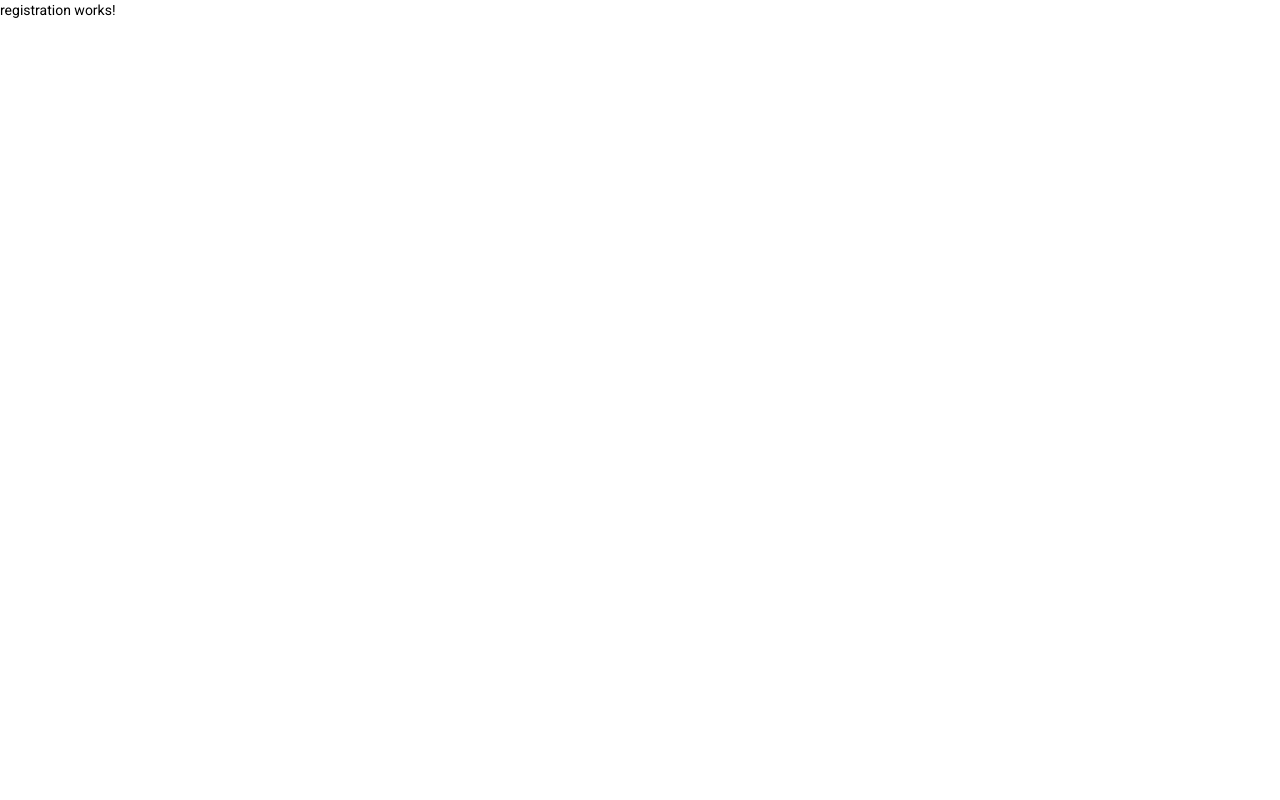
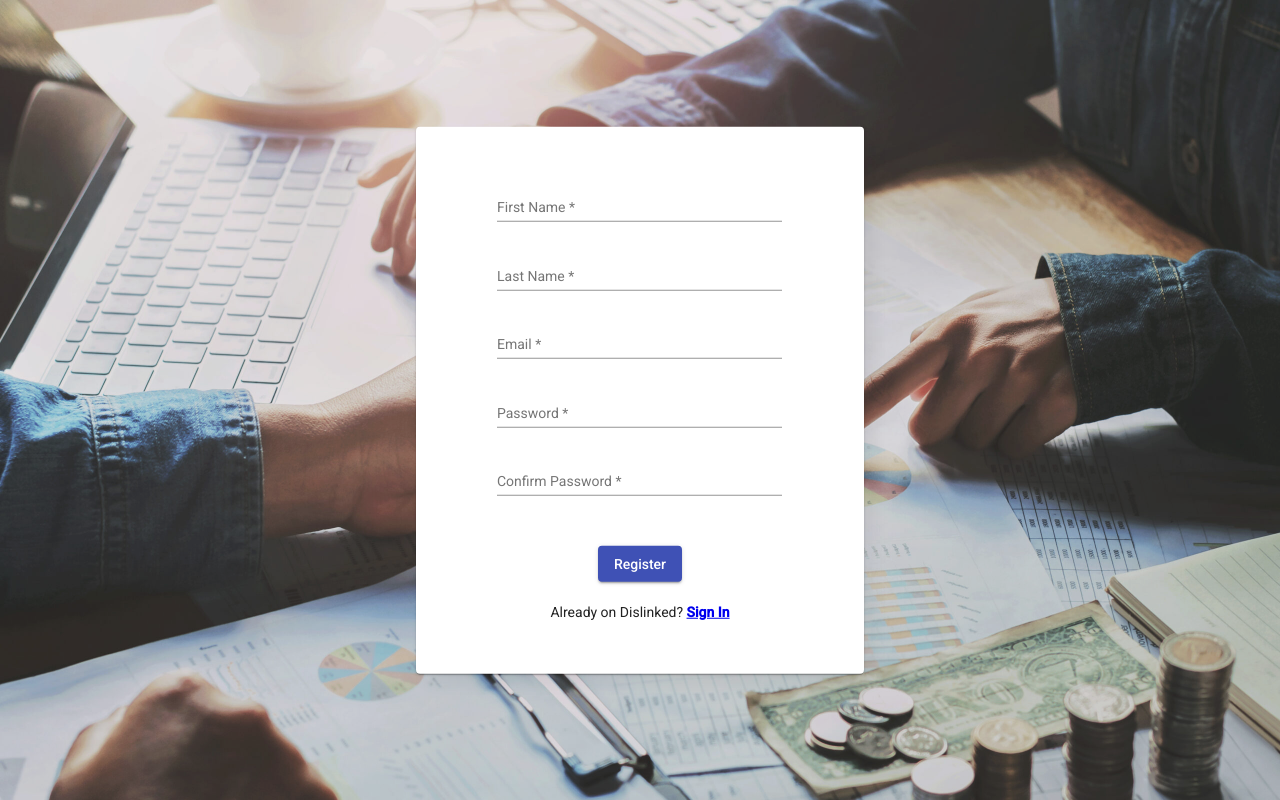
Before and after one commit to XWS-DISLINKT/client-web-app, an Angular app in the folder dislinkt-client/: page /registration in a window 1280 px wide. Built offline with nearby package versions, Linux system fonts and the light colour scheme.

Commit message:
feat(01): add registration page

```diff
--- a/dislinkt-client/src/app/component/registration/registration.component.css
+++ b/dislinkt-client/src/app/component/registration/registration.component.css
@@ -0,0 +1,36 @@
+.background-picture {
+    background: url("../../../assets/images/background2.jpg");
+    background-size: cover;
+    background-position: center;
+    position: relative;
+    width: 100%;
+    height: 100vh;
+}
+
+.overlay {
+    background: rgba(5, 5, 5, 0.525);
+}
+
+#photo {
+    width: 100%;
+    height: 100vh;
+    background: url("../../../assets/images/background4.jpg") top center;
+    background-size: cover;
+    opacity: 0.85;
+    position: relative;
+}
+
+#photo .container {
+    padding-top: 70px;
+    position: relative;
+    text-align: center;
+}
+
+.center {
+    position: absolute;
+    top: 50%;
+    left: 50%;
+    transform: translate(-50%, -50%);
+    box-shadow: 10px 10px 15px rgba(0, 0, 0, 0.05);
+    width: 35%;
+}
--- a/dislinkt-client/src/app/component/registration/registration.component.html
+++ b/dislinkt-client/src/app/component/registration/registration.component.html
@@ -1 +1,57 @@
-<p>registration works!</p>
+<div class="overlay">
+    <section id="photo" class="d-flex flex-column justify-content-center">
+        <div class="container"></div>
+    </section>
+</div>
+<div class="center">
+    <mat-card class="example-card">
+        <div style="margin-left: 15%; margin-right: 15%;">
+            <mat-card-header>
+            </mat-card-header>
+            <br>
+            <mat-card-content style="margin-left: 1%; margin-right: 1%;">
+                <br>
+                <p>
+                    <mat-form-field appearance="legacy" style="width: 100%;">
+                        <mat-label>First Name</mat-label>
+                        <input type="text" matInput placeholder="first name" required>
+                    </mat-form-field>
+                </p>
+                <p>
+                    <mat-form-field appearance="legacy" style="width: 100%;">
+                        <mat-label>Last Name</mat-label>
+                        <input type="text" matInput placeholder="last name" required>
+                    </mat-form-field>
+                </p>
+                <p>
+                    <mat-form-field appearance="legacy" style="width: 100%;">
+                        <mat-label>Email</mat-label>
+                        <input type="text" matInput placeholder="email" required>
+                    </mat-form-field>
+                </p>
+                <p>
+                    <mat-form-field appearance="legacy" style="width: 100%;">
+                        <mat-label>Password</mat-label>
+                        <input type="password" matInput placeholder="password" required>
+                    </mat-form-field>
+                </p>
+                <p>
+                    <mat-form-field appearance="legacy" style="width: 100%;">
+                        <mat-label>Confirm Password</mat-label>
+                        <input type="password" matInput placeholder="confirm password" required>
+                    </mat-form-field>
+                </p>
+                <br>
+                <div style="text-align: center;">
+                    <button mat-raised-button color="primary" >
+                        Register
+                    </button>
+                    <br>
+                    <br>
+                    <mat-label style="text-align: center;">Already on Dislinked? <a href="login"><b>Sign In</b></a></mat-label>
+                </div>
+            </mat-card-content>
+            <br>
+        </div>
+    </mat-card>
+</div>
```
Also changed, not shown: dislinkt-client/src/assets/images/background4.jpg (added).
